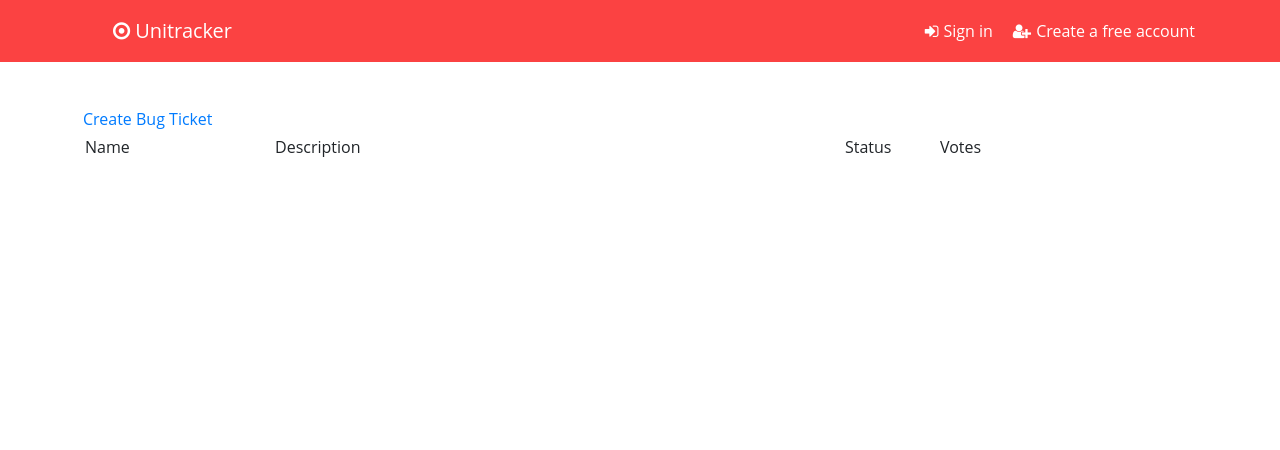
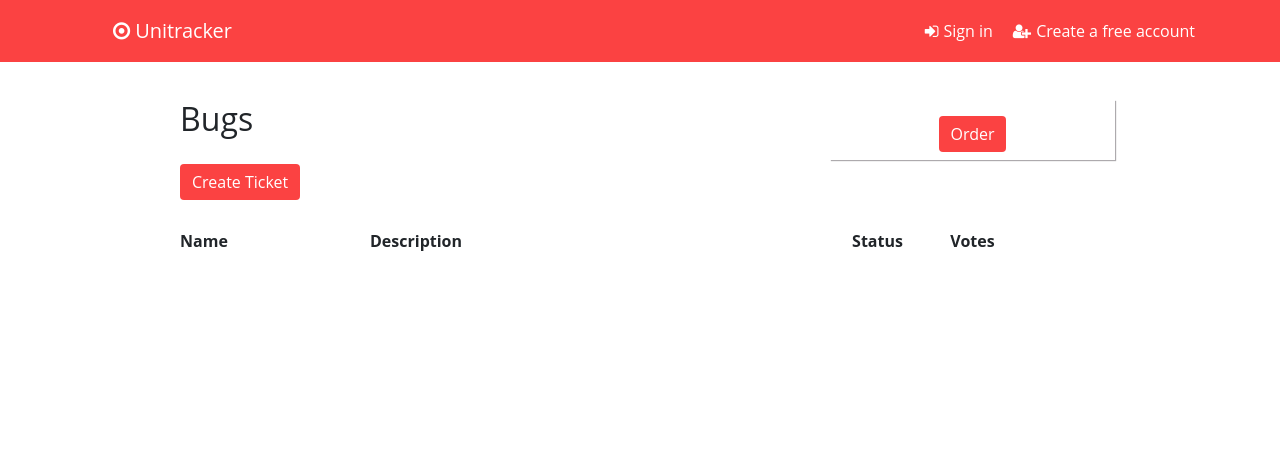
Before and after one commit to DeanFlint/unitracker, a Django app: page /view_bugs/ in a window 1280 px wide. Shown: the top 450 px of the page. Run offline with Django 3.2, Linux system fonts and the light colour scheme; data that the repository does not hold is empty; style sheets or scripts are compiled from the project's sources; parts of the project's set-up code (start-up, migrations or seed data) failed here and were passed over; some libraries are stand-ins or nearby versions.

Commit message:
Html templates updated

```diff
--- a/bugs/templates/bugs.html
+++ b/bugs/templates/bugs.html
@@ -1,43 +1,71 @@
 {% extends 'base.html' %} {% block content %}
+{% load bootstrap_tags %}
 
-<div class="row">
-    <a href="{% url 'create_bug' %}" class="btn btn-default">Create Bug Ticket</a>
-</div>
+<div class="row mb-1">
+    <div class="offset-md-1 col-md-3">
+        <h2>Bugs</h2>
+    </div>
+    <div class="offset-md-4 col-md-3 filter-box">
+        <form role="form" method="post" id="filterView" action="{% url 'view_bugs' %}">
+            <div class="form-group mt-2">
+                {{ filterView|as_bootstrap }}
+                {% csrf_token %}
+            </div>
 
-<div class="row">
-    <div class="col-md-2">
-        <h6>Name</h6>
-    </div>
-    <div class="col-md-6">
-        <h6>Description</h6>
-    </div>
-    <div class="col-md-1">
-        <h6>Status</h6>
-    </div>
-    <div class="col-md-1">
-        <h6>Votes</h6>
-    </div>
-    <div class="col-md-2">
+            <div class="text-center mb-2">
+                <input class="btn btn-primary " id="submit_payment_btn" name="commit" type="submit" value="Order">
+            </div>
+        </form>
     </div>
 </div>
 
 <div class="row">
-    {% for bug in bugs %}
+    <div class="offset-md-1 col-md-2">
+        <p>
+            <a href="{% url 'create_bug' %}" class="btn btn-primary">Create Ticket</a>
+        </p>
+    </div>
+</div>
+
+<div class="row mt-3 table-headers">
+    <div class="col-md-1 ">
+    </div>
+    <div class="col-md-2">
+        <h6>Name</h6>
+    </div>
+    <div class="col-md-5">
+        <h6>Description</h6>
+    </div>
+    <div class="col-md-1 text-center">
+        <h6>Status</h6>
+    </div>
+    <div class="col-md-1 text-center">
+        <h6>Votes</h6>
+    </div>
+    <div class="col-md-1 ">
+    </div>
+</div>
+
+
+{% for bug in bugs %}
+<div class="row ticket-overview">
+    <div class="col-md-1 ">
+    </div>
     <div class="col-md-2">
         <p>{{bug.name}}</p>
     </div>
-    <div class="col-md-6">
-        <p>{{bug.desc|truncatewords:20 }}</p>
+    <div class="col-md-5">
+        <p>{{bug.desc|truncatewords:15 }}</p>
     </div>
-    <div class="col-md-1">
+    <div class="col-md-1 text-center">
         <p>{{bug.status}}</p>
     </div>
-    <div class="col-md-1">
+    <div class="col-md-1 text-center">
         <p>{{bug.votes}}</p>
     </div>
-    <div class="col-md-2">
-        <a href="{% url 'view_bug' bug.id %}" class="btn btn-default">View Bug</a>
+    <div class="col-md-1 text-center">
+        <a href="{% url 'view_bug' bug.id %}" class="btn btn-primary">View</a>
     </div>
-    {% endfor %}
 </div>
+{% endfor %}
 {% endblock %}
```
Also changed, not shown: bugs/templates/add_comment.html (added, +10 -0 lines), bugs/templates/view_bug.html (+55 -14 lines).
